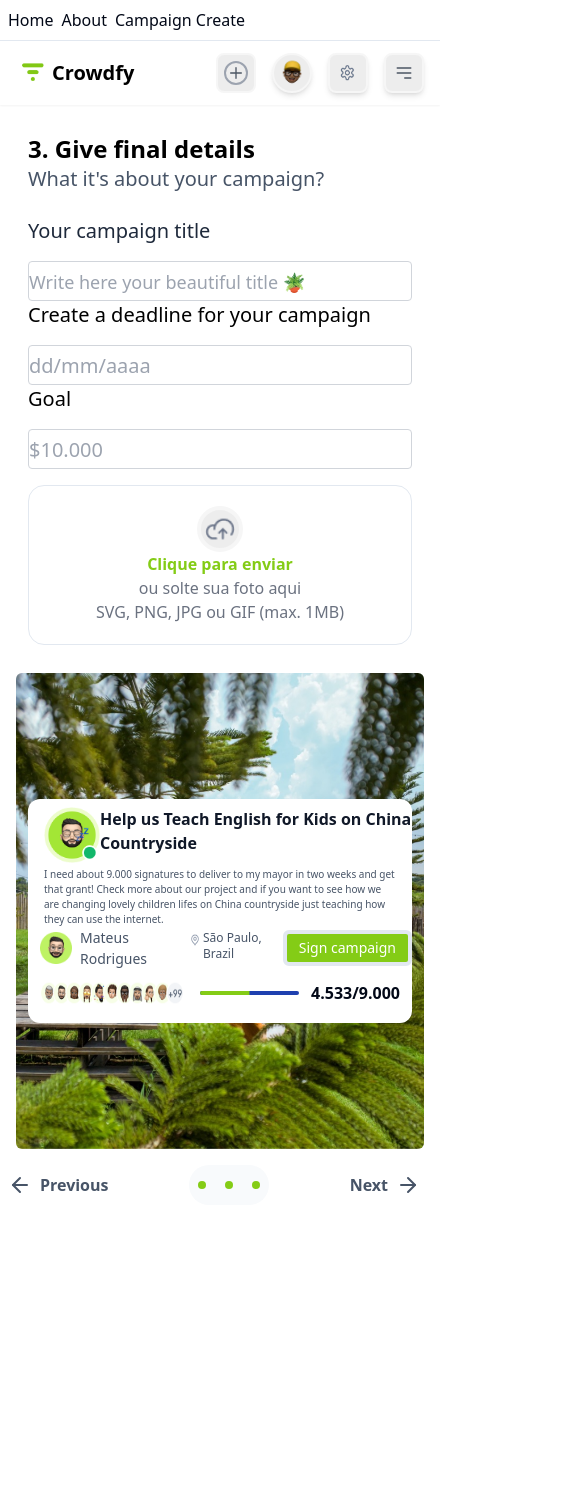
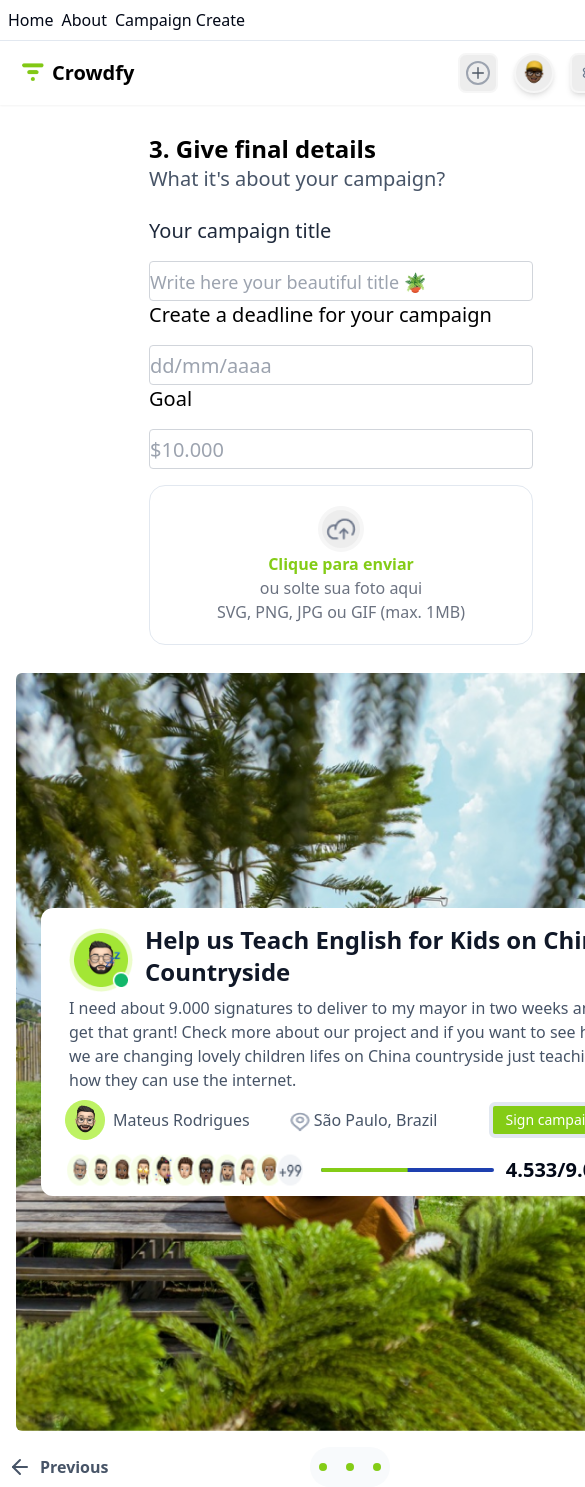
Before and after one commit to Aprender-e-Crescer/crowdfy, a React (Vite) app: page /campaingformtreestep in a window 390 px wide. Shown: the top 1487 px of the page, 585 px wide, since content can reach past the window. Before the commit the page ends 1205 px from the top, so only its background shows below. Built offline with nearby package versions, Linux system fonts and the light colour scheme.

Commit message:
Tela final melhorada

```diff
--- a/src/components/card.tsx
+++ b/src/components/card.tsx
@@ -24,29 +24,29 @@ export default function Card({
 }) {
   return (
     <>
-      <div className="flex sm:hidden  justify-center items-center w-full">
-        <div className="flex flex-col absolute  bg-white w-96 h-56 rounded-xl">
-          <div className="flex">
-            <img className="w-14 h-14 ml-4 mt-2" src={avatar} alt="" />
-            <p className="flex items-center justify-center text-[#101828] font-bold">
+      <div className="flex sm:hidden  justify-center items-center w-full min-w-[650px]">
+        <div className="flex flex-col absolute  bg-white w-[600px] h-72 rounded-xl p-3">
+          <div className="flex gap-3">
+            <img className="w-16 h-16 ml-4 mt-2" src={avatar} alt="" />
+            <p className="flex items-center justify-center text-2xl text-[#101828] font-bold">
               {titulo}
             </p>
           </div>
-          <div className=" text-[10px] mr-4 ml-4 mt-1 text-[#475467]">
+          <div className=" text-base mr-4 ml-4 mt-1 text-[#475467]">
             {descrição}
           </div>
-          <div className="flex items-center justify-center">
+          <div className="flex items-center mt-2">
             <img
-              className="w-8 h-8 items-center justify-center ml-3 mt-"
+              className="w-10 h-10 items-center justify-center ml-3"
               src={avatar2}
               alt=""
             />
-            <p className="text-[#475467] text-[14px] ml-2">{nomeUser}</p>
-            <div className="flex  gap-1">
-              <img className="w-2 h-3 mt-1" src={icon} alt="" />
-              <p className="text-[#475467] text-xs ">{localização}</p>
+            <p className="text-[#475467] text-base ml-2">{nomeUser}</p>
+            <div className="flex  gap-1 ml-10 items-center ">
+              <img className="w-5 h-5 mt-1" src={icon} alt="" />
+              <p className="text-[#475467] text-base ">{localização}</p>
               <Button
-                className="bg-lime-500 text-white"
+                className="bg-lime-500 text-white items-center ml-12"
                 size={'sm'}
                 variant={'shadow'}
               >
@@ -55,9 +55,9 @@ export default function Card({
             </div>
           </div>
           <div className="flex mt-3 ml-3 items-center">
-            <img className="w-36 h-6" src={iconAvatar} alt="" />
-            <Progress className="bg-blue-800 w-28 h-[5px] ml-4" value={50} />
-            <p className="mr-3 ml-3 font-bold">{numerosBarra}</p>
+            <img className="w-60 h-9" src={iconAvatar} alt="" />
+            <Progress className="bg-blue-800 w-44 h-3 ml-4" value={50} />
+            <p className="mr-3 ml-3 font-bold text-xl">{numerosBarra}</p>
           </div>
         </div>
         {temImagemFundo && (
@@ -87,13 +87,13 @@ export default function Card({
               />
               <p className="text-[#475467] text-base ml-2">{nomeUser}</p>
               <div className="flex ml-2 gap-1 items-center justify-center">
-                <div className="flex gap-32">
-                  <div className="flex items-center justify-center gap-2">
+                <div className="flex">
+                  <div className="flex items-center justify-center gap-2 ml-7 ">
                     <img className="w-5 h-5 mt-1 ml-5" src={icon} alt="" />
                     <p className="text-[#475467] text-base ">{localização}</p>
                   </div>
                   <Button
-                    className="bg-[#84CC16] text-white "
+                    className="bg-[#84CC16] text-white ml-24"
                     variant={'shadow'}
                   >
                     Sign Campaing
--- a/src/components/component/Tell.tsx
+++ b/src/components/component/Tell.tsx
@@ -3,7 +3,7 @@ import { Bold, Italic, Link2, Logs, Menu } from 'lucide-react'
 export default function Tell() {
   return (
     <>
-      <div className=" md:flex flex-col justify-center items-center p-3">
+      <div className="flex md:flex flex-col justify-center items-center p-3">
         <div className="flex flex-col gap-4 w-96">
           <div className="flex flex-col gap-2">
             <h2 className="text-[#101828] font-semibold text-3xl ">
@@ -44,7 +44,6 @@ export default function Tell() {
             </div>
           </div>
         </div>
-
       </div>
     </>
   )
--- a/src/components/component/give.tsx
+++ b/src/components/component/give.tsx
@@ -21,7 +21,7 @@ export default function Give({
 }) {
   return (
     <>
-      <div className="md:flex flex-col items-center p-5">
+      <div className="hidden sm:flex flex-col items-center p-5">
         <div className="flex flex-col gap-4 w-96">
           <div className="text-black font-semibold text-2xl">
             <h2>{title}</h2>
@@ -74,12 +74,76 @@ export default function Give({
               />
             </div>
           </div>
-          <Uploadimagens
-            descricao="ou solte sua foto aqui"
-            enviar="Clique para enviar"
-            tiposEnvio="SVG, PNG, JPG ou GIF (max. 1MB)"
-          />
+          <>
+            <Uploadimagens
+              descricao="ou solte sua foto aqui"
+              enviar="Clique para enviar"
+              tiposEnvio="SVG, PNG, JPG ou GIF (max. 1MB)"
+            />
+          </>
+        </div>
+      </div>
 
+      <div className="flex sm:hidden flex-col items-center p-5">
+        <div className="flex flex-col gap-4 w-96">
+          <div className="text-black font-semibold text-2xl">
+            <h2>{title}</h2>
+            <div className="text-xl font-normal text-[#475467]">
+              <h2>{subtitle}</h2>
+            </div>
+            <div className="mt-6">
+              <label
+                htmlFor="campaign-title"
+                className="block mb-4 text-xl font-medium text-[#1E293B] dark:text-white"
+              >
+                {label1}
+              </label>
+              <input
+                type="text"
+                id="campaign-title"
+                className="flex flex-col font-light border border-gray-300 rounded-sm w-full h-10 placeholder-gray-400 placeholder:text-lg text-xl "
+                placeholder={placeholder1}
+                required
+              />
+            </div>
+            <div className="">
+              <label
+                htmlFor="campaign-date"
+                className="block mb-4 text-xl font-medium text-black dark:text-white"
+              >
+                {label2}
+              </label>
+              <input
+                type="text"
+                id="campaign-date"
+                className="flex flex-col font-light border border-gray-300 rounded-sm w-full h-10 placeholder-gray-400 placeholder:text-xl text-xl"
+                placeholder={placeholder2}
+                required
+              />
+            </div>
+            <div className="">
+              <label
+                htmlFor="campaign-goal"
+                className="block mb-4 text-xl font-medium text-black dark:text-white"
+              >
+                {label3}
+              </label>
+              <input
+                type="text"
+                id="campaign-goal"
+                className="flex flex-col font-light border border-gray-300 rounded-sm w-full h-10 placeholder-gray-400 placeholder:text-xl text-xl"
+                placeholder={placeholder3}
+                required
+              />
+            </div>
+          </div>
+          <div>
+            <Uploadimagens
+              descricao="ou solte sua foto aqui"
+              enviar="Clique para enviar"
+              tiposEnvio="SVG, PNG, JPG ou GIF (max. 1MB)"
+            />
+          </div>
         </div>
       </div>
     </>
--- a/src/routes/campaingformsecondstep.tsx
+++ b/src/routes/campaingformsecondstep.tsx
@@ -12,7 +12,7 @@ function campaingformsecondstep() {
   return (
     <>
       <div className="p-2">
-        <div className="md:flex gap-60">
+        <div className="md:flex  justify-center">
           <div>
             <Tell />
           </div>
--- a/src/routes/campaingformtreestep.tsx
+++ b/src/routes/campaingformtreestep.tsx
@@ -13,7 +13,7 @@ function campaingformtreestep() {
   return (
     <>
       <div className="p-2">
-        <div className="md:flex gap-60">
+        <div className="md:flex  justify-center">
           <div>
             <Give
               title="3. Give final details"
```
